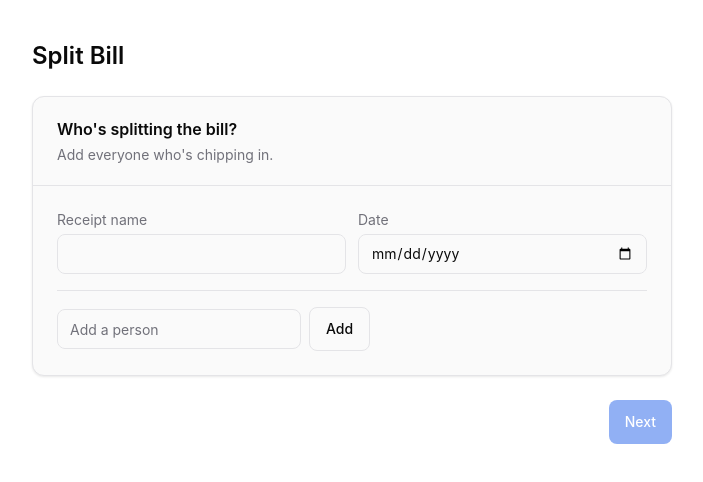
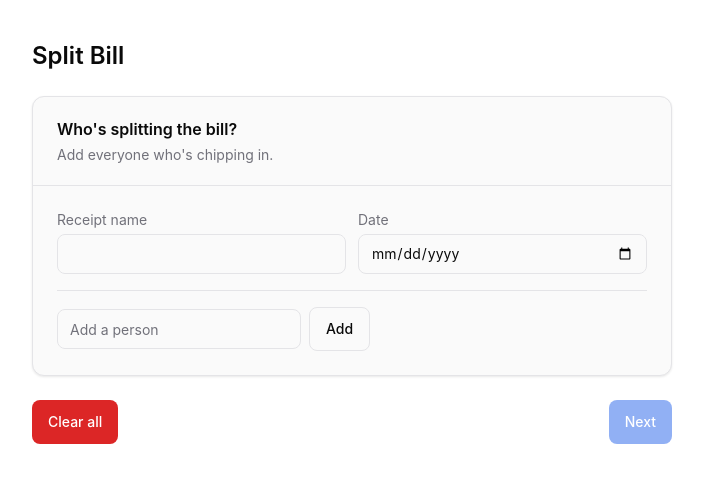
Before and after one commit to nafuza1299/split-bill-app, a React (Vite) app: page / in a window 1280 px wide. Shown: the top 482 px of the page, without its empty margins (288-991 px from the left). Built offline with nearby package versions, Linux system fonts and the light colour scheme.

Commit message:
feat: clear all

```diff
--- a/src/App.tsx
+++ b/src/App.tsx
@@ -20,6 +20,10 @@ export default function App() {
   const isFirstStep = state.step === "people";
   const isLastStep = state.step === "summary";
 
+  const clearAll = () => {
+    if (confirm("Clear everything you've entered?")) state.resetAll();
+  };
+
   return (
     <div className="mx-auto flex min-h-svh max-w-2xl flex-col gap-6 px-4 py-10">
       <h1 className="text-2xl font-semibold text-text">Split Bill</h1>
@@ -32,7 +36,11 @@ export default function App() {
             Back
           </Button>
         )}
-        {isFirstStep && <div />}
+        {isFirstStep && (
+          <Button variant="destructive" onClick={clearAll}>
+            Clear all
+          </Button>
+        )}
         {!isLastStep && (
           <Button onClick={state.nextStep} disabled={!canAdvance(state.step, state)}>
             Next
--- a/src/store/useReceiptStore.ts
+++ b/src/store/useReceiptStore.ts
@@ -32,7 +32,20 @@ interface ReceiptState {
   toggleAssignment: (itemId: string, personId: string) => void;
   nextStep: () => void;
   prevStep: () => void;
+  resetAll: () => void;
 }
+
+const initialData = {
+  step: "people" as WizardStep,
+  receiptName: "",
+  receiptDate: "",
+  people: [] as Person[],
+  items: [] as ReceiptItem[],
+  taxCents: 0,
+  serviceCents: 0,
+  splitMode: null as SplitMode | null,
+  assignments: {} as ItemAssignments,
+};
 
 const stepOrder: WizardStep[] = ["people", "items", "mode", "summary"];
 const ONE_DAY_MS = 24 * 60 * 60 * 1000;
@@ -44,15 +57,7 @@ function nextAfterMode(mode: SplitMode | null): WizardStep {
 export const useReceiptStore = create<ReceiptState>()(
   persist(
     (set) => ({
-      step: "people",
-      receiptName: "",
-      receiptDate: "",
-      people: [],
-      items: [],
-      taxCents: 0,
-      serviceCents: 0,
-      splitMode: null,
-      assignments: {},
+      ...initialData,
 
       setReceiptName: (name) => set({ receiptName: name }),
       setReceiptDate: (date) => set({ receiptDate: date }),
@@ -110,6 +115,7 @@ export const useReceiptStore = create<ReceiptState>()(
           const i = stepOrder.indexOf(s.step);
           return { step: stepOrder[Math.max(i - 1, 0)] };
         }),
+      resetAll: () => set(initialData),
     }),
     { name: "split-bill-receipt", storage: createExpiringStorage(ONE_DAY_MS) },
   ),
```
